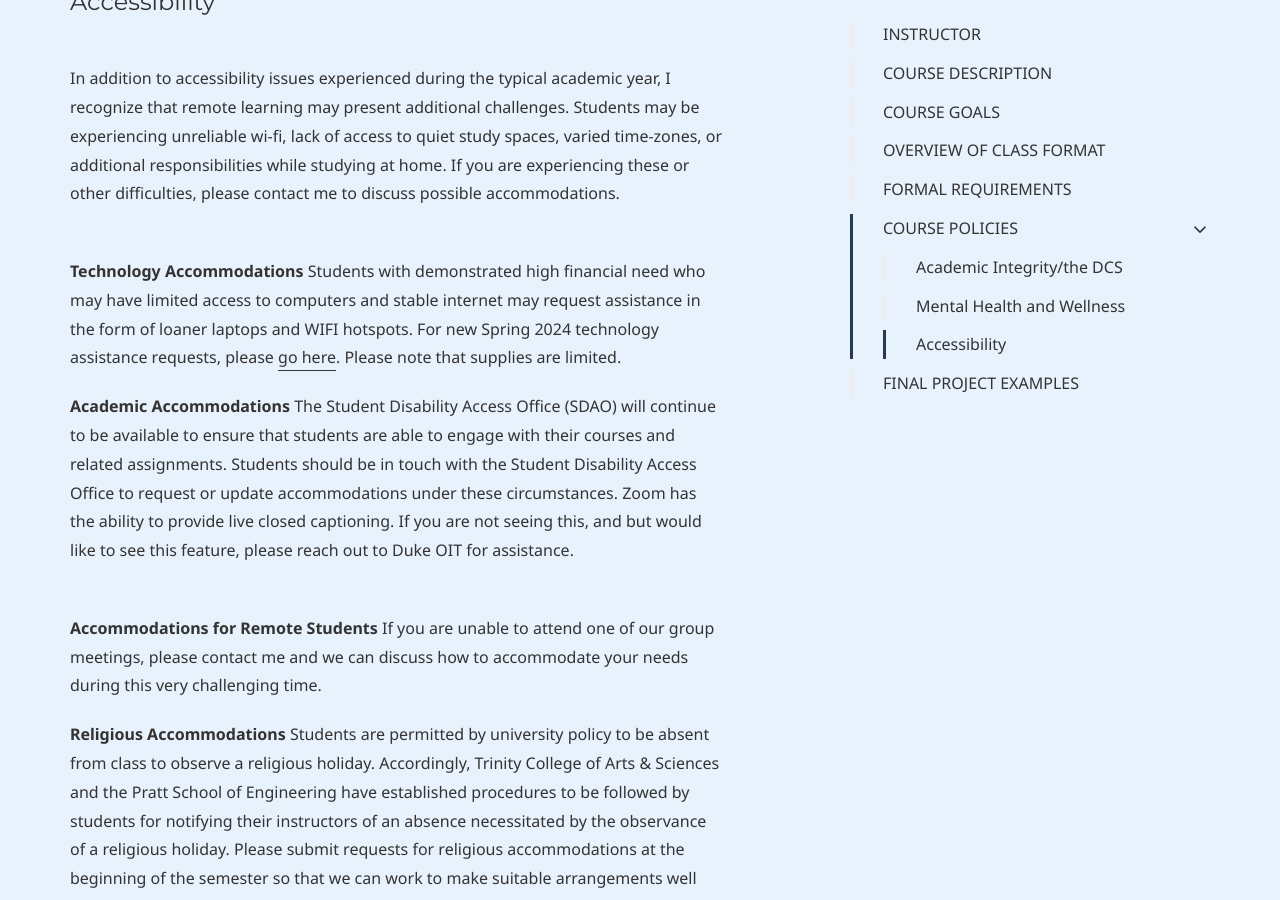
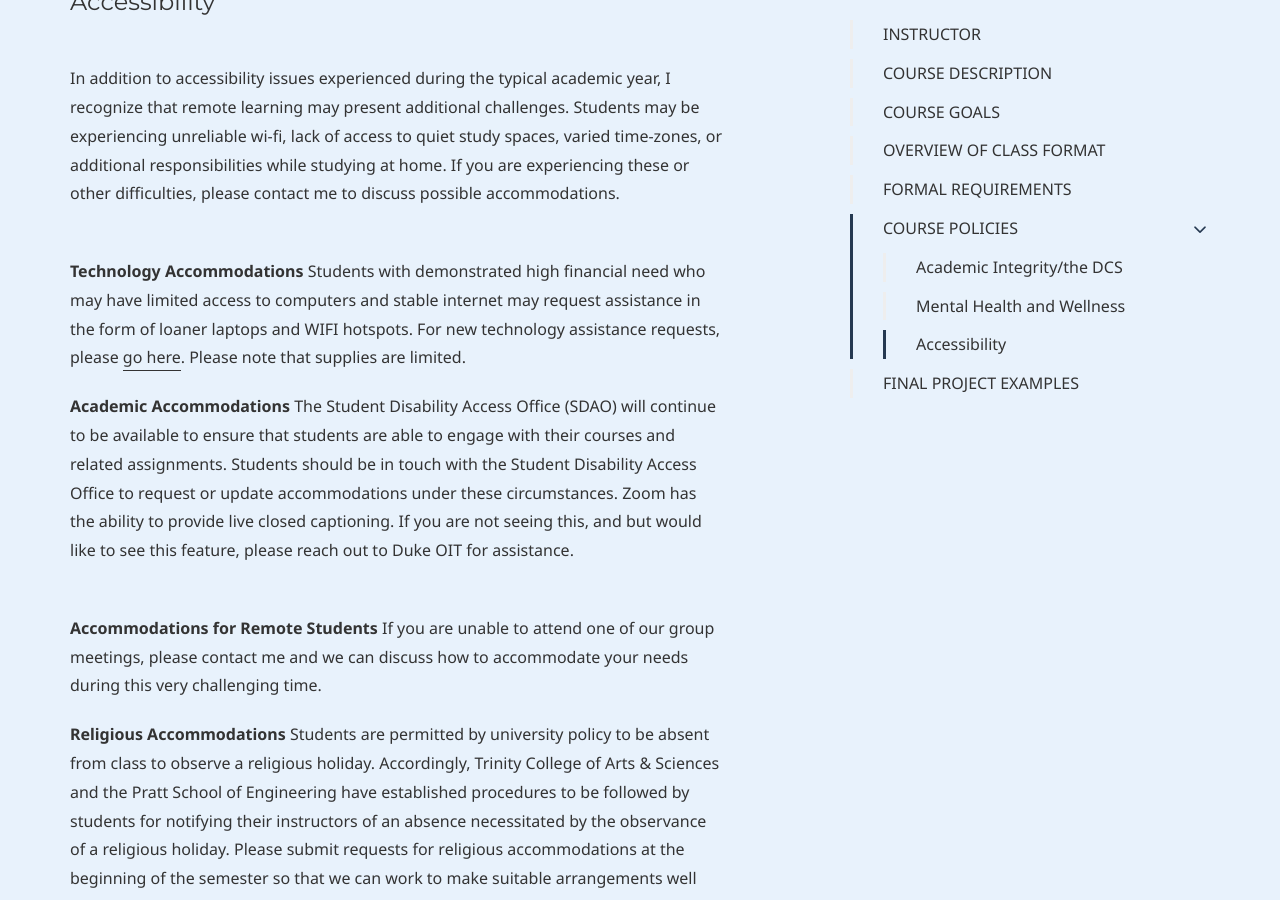
Before and after one commit to dssoc/dssoc.github.io, a Jekyll site: the page built from course.md, in a window 1280 px wide and 900 px high, scrolled down 8937 px. Built offline with Jekyll 4.4.1, drawn with Linux system fonts in a browser that asks for light colours; some web fonts are replaced; some of the changed text lies outside the part shown.

Commit message:
Update course.md

```diff
--- a/course.md
+++ b/course.md
@@ -6,7 +6,7 @@
 
 # Hero section
 title: Course Description & Policies
-description: Duke University, Sociology 367S <br/> Spring 2024
+description: Duke University, Sociology 367S <br/> Spring 2025
 
 
 # Micro navigation
@@ -194,7 +194,7 @@
 
 <br/>
 **Technology Accommodations** Students with demonstrated high financial need who may have limited access to
-computers and stable internet may request assistance in the form of loaner laptops and WIFI hotspots. For new Spring 2024 technology assistance requests, please [go here](https://dukelife.duke.edu/technology-assistance-program/). Please note that supplies are limited.
+computers and stable internet may request assistance in the form of loaner laptops and WIFI hotspots. For new technology assistance requests, please [go here](https://dukelife.duke.edu/technology-assistance-program/). Please note that supplies are limited.
 <br/>
 
 **Academic Accommodations** The Student Disability Access Office (SDAO) will continue to be available to ensure that students are able to engage with their courses and related assignments. Students should be in touch with the Student Disability Access Office to request or update accommodations under these circumstances. Zoom has the ability to provide live closed captioning. If you are not seeing this, and but would like to see this feature, please reach out to Duke OIT for assistance.
```
Also changed, not shown: other parts of course.md (+3 -3 lines).
